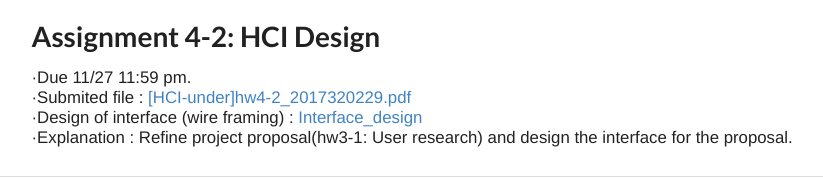
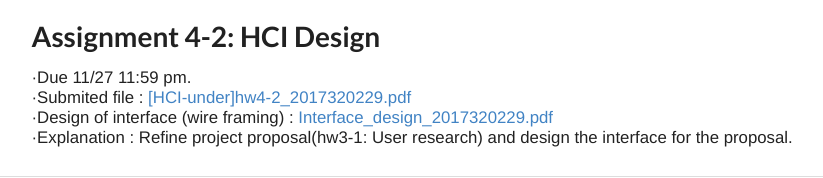
Before and after one commit to liamgak/pleaseLask, a Flask app: page /hci in a window 1280 px wide. Shown: the part 1242-1420 px from the top of the page, without its empty margins (45-868 px from the left). Run offline with Flask 2, Linux system fonts and the light colour scheme; some libraries are stand-ins or nearby versions.

Commit message:
Update HCI.html

```diff
--- a/FlaskWebProject1/templates/HCI.html
+++ b/FlaskWebProject1/templates/HCI.html
@@ -80,7 +80,7 @@
       <h1>Assignment 4-2: HCI Design</h1>
       ·Due 11/27 11:59 pm.<br>
       ·Submited file : <a href="https://drive.google.com/file/d/1XI5MucXbKY1xAKq8cy8eBj-bvwEamQ68/view?usp=sharing">[HCI-under]hw4-2_2017320229.pdf</a><br>
-      ·Design of interface (wire framing) : <a href="https://drive.google.com/file/d/1Un-cypKGp1ipn_zwLVEkw7Rj9xH-N-eC/view?usp=sharing">Interface_design </a><br>
+      ·Design of interface (wire framing) : <a href="https://drive.google.com/file/d/1Un-cypKGp1ipn_zwLVEkw7Rj9xH-N-eC/view?usp=sharing">Interface_design_2017320229.pdf </a><br>
       ·Explanation : Refine project proposal(hw3-1: User research) and design the interface for the proposal.<br>
 	</div>
 <div class="ui section divider"></div>
```
